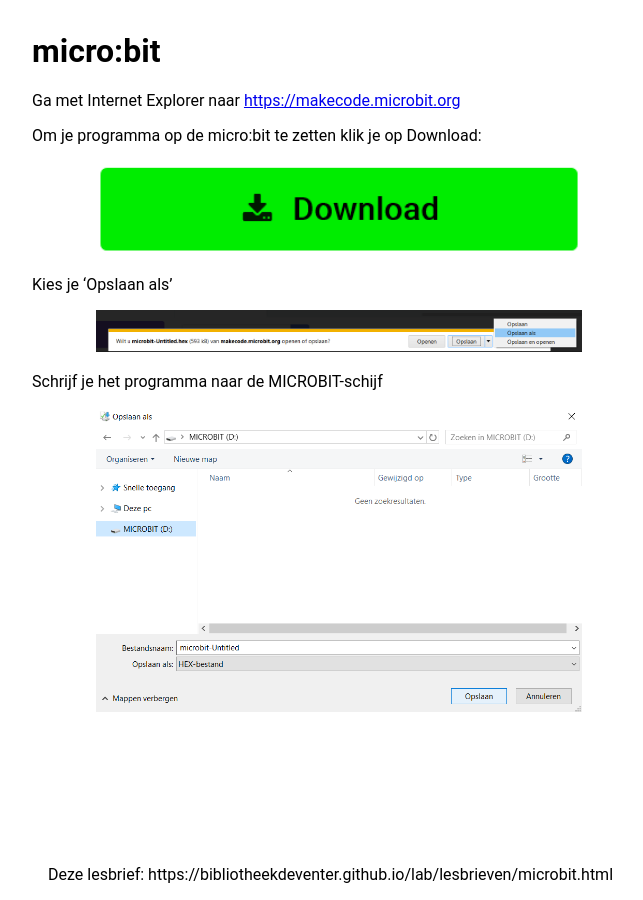
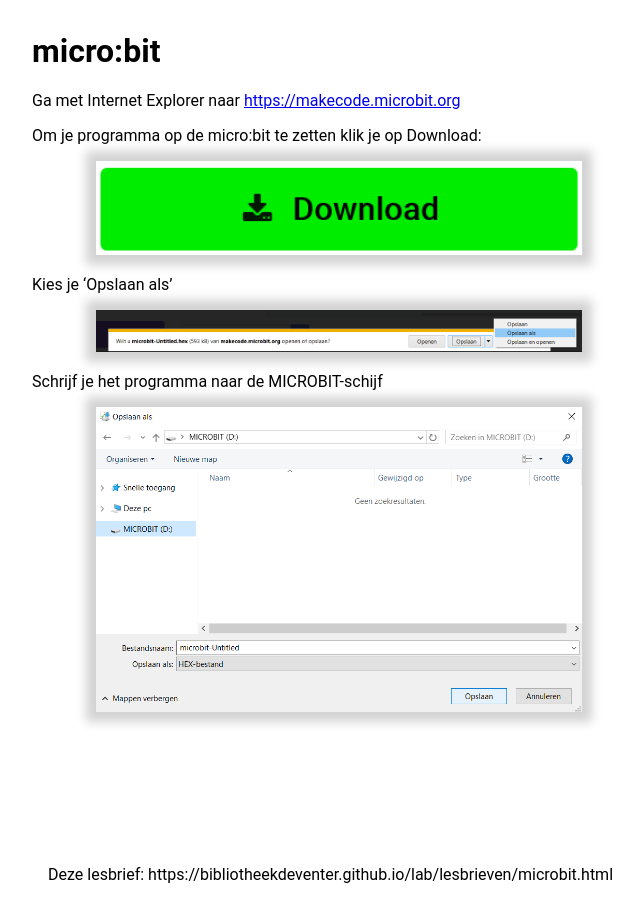
Before and after one commit to bibliotheekdeventer/lab, a Jekyll site: the page built from lesbrieven/microbit.md, in a window 1280 px wide. Shown: the whole page, without its empty margins (0-643 px from the left). Built offline with Jekyll 4.4.1, drawn with Linux system fonts in a browser that asks for light colours.

Commit message:
Schaduw achter plaatjes

```diff
--- a/assets/css/style.css
+++ b/assets/css/style.css
@@ -5,6 +5,7 @@
 img {
   margin-left: 4em;
   width: 40%;
+  box-shadow: 0 0 10px 10px lightgrey;
 }
 
 footer {
```
